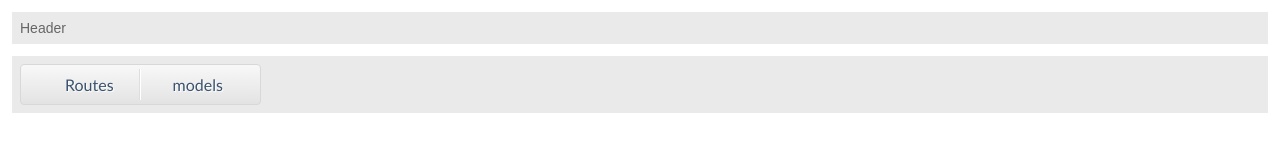
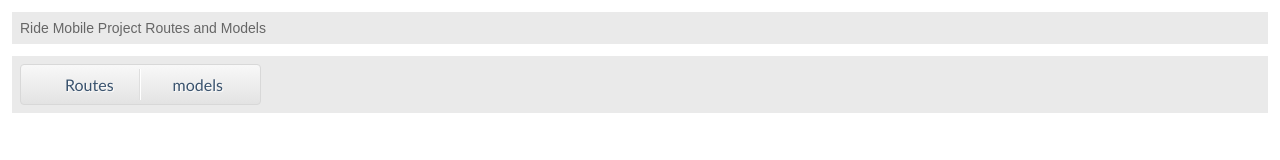
Before and after one commit to raviraj-gardi/RideMobile_Layout, a plain HTML site: page index.html in a window 1280 px wide. Drawn offline with Linux system fonts and the light colour scheme; a web font is replaced by a local one.

Commit message:
Update index.html

```diff
--- a/index.html
+++ b/index.html
@@ -49,7 +49,7 @@
 
 <body>
 
-    <div id="Header">Header</div>
+    <div id="Header">Ride Mobile Project Routes and Models </div>
 
     <div id="Navigation">
         <script type="text/javascript" src="./RideMobile/RideMobile.js?h=1C24"></script>
```
